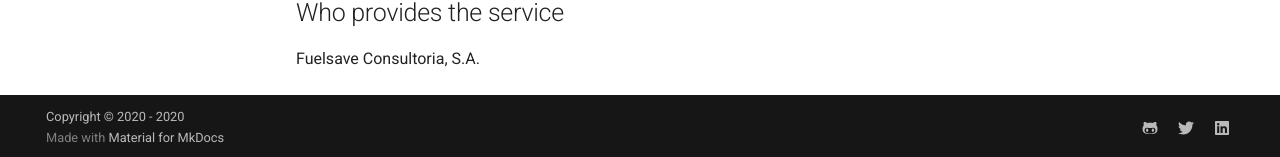
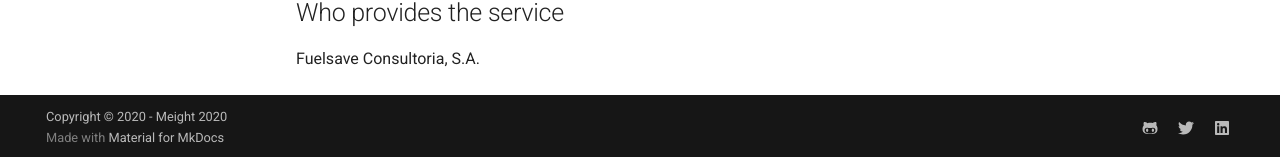
Before and after one commit to wearemeight/landing, an MkDocs documentation site: the page built from docs/en/docs/data_ethics.md, in a window 1280 px wide and 900 px high, scrolled down 2320 px. Shown: the part 740-897 px from the top of the window. Built offline with MkDocs 1.6.1 and Material for MkDocs 9.7.7, drawn with Linux system fonts in a browser that asks for light colours.

```diff
--- a/docs/en/mkdocs.yml
+++ b/docs/en/mkdocs.yml
@@ -9,7 +9,7 @@
 repo_url: https://github.com/wearemeight
 
 # Copyright
-copyright: Copyright &copy; 2020 - 2020
+copyright: Copyright &copy; 2020 - Meight 2020
 
 # Configuration
 theme:
--- a/docs/pt/mkdocs.yml
+++ b/docs/pt/mkdocs.yml
@@ -9,7 +9,7 @@
 repo_url: https://github.com/wearemeight
 
 # Copyright
-copyright: Copyright &copy; 2020 - 2020
+copyright: Copyright &copy; 2020 - Meight 2020
 
 # Configuration
 theme:
```
Also changed, not shown: docs/en/docs/index.md (+1 -1 lines), docs/pt/docs/index.md (+1 -1 lines).
